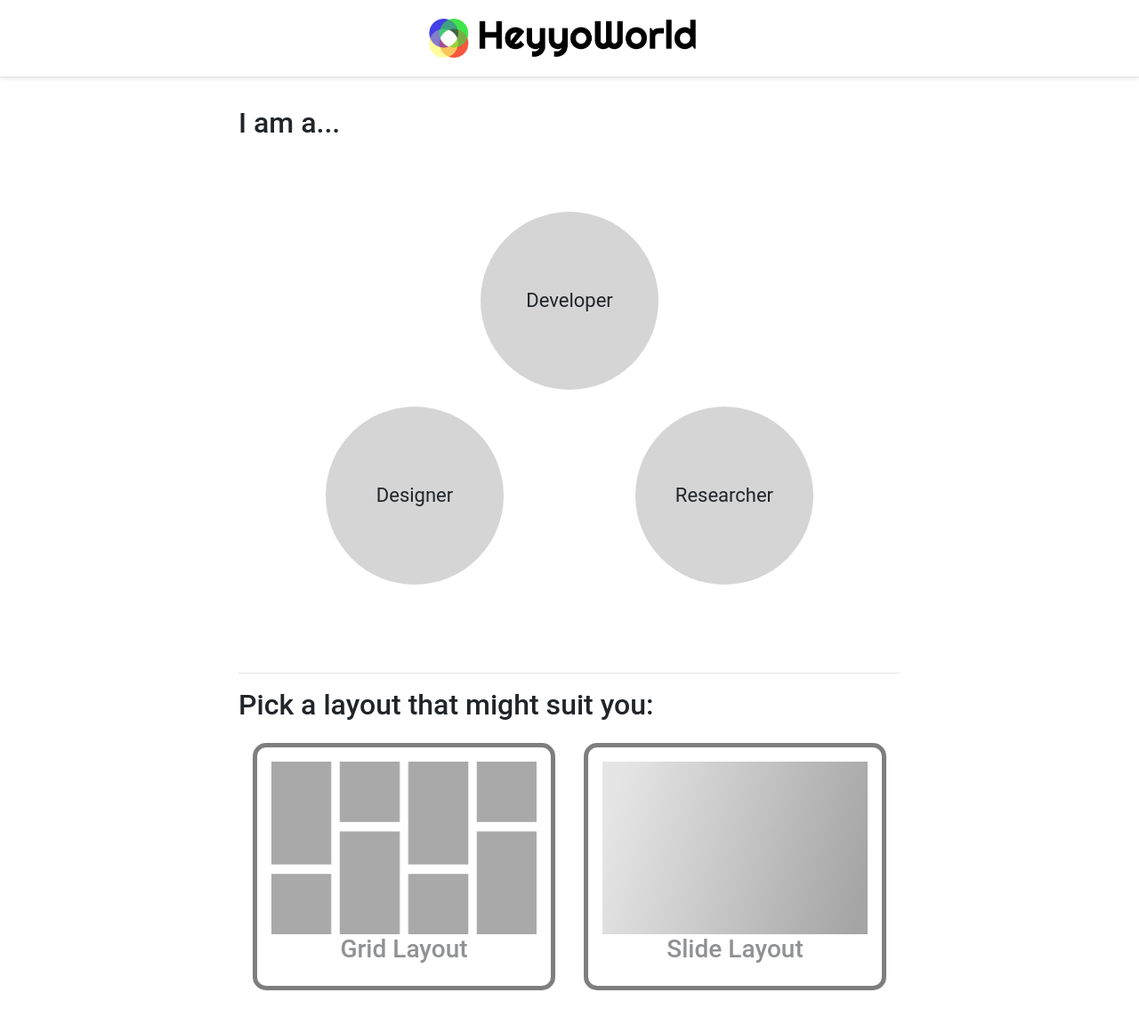
After one commit to kathrynng/hyw, a PHP site: page /signup2.html in a window 1280 px wide. The commit adds this page. Shown: the whole page at 89% size. Run offline with PHP 8.4, Linux system fonts and the light colour scheme.

Commit message:
new stuff

```diff
--- a/css/main.css
+++ b/css/main.css
@@ -6,3 +6,7 @@ html body{
 .navbar-brand img{
     width: 15em;
 }
+
+.container-fluid{
+    width: 75%;
+}
--- /dev/null
+++ b/css/signup.css
@@ -0,0 +1,108 @@
+#signup2{
+    margin: 2em auto;
+    width: 80%;
+}
+
+.selectProfession, .selectLayout{
+    margin:5em 0;
+    text-align: center;
+}
+
+.selectProRow{
+    display: block;
+}
+
+
+.roundContainer {
+
+    height: 200px;
+    width: 200px;
+    display: inline-block;
+    position: relative;
+    margin-bottom: 12px;
+    cursor: pointer;
+    font-size: 22px;
+    -webkit-user-select: none;
+    -moz-user-select: none;
+    -ms-user-select: none;
+    user-select: none;
+  }
+
+.roundContainer input {
+    position: absolute;
+    opacity: 0;
+    cursor: pointer;
+    height: 0;
+    width: 0;
+  }
+
+.roundCheck {
+    display: flex;
+    align-items: center;
+    justify-content: center;
+    position: absolute;
+    text-align: center;
+    border-radius: 100%;
+    height: 200px;
+    width: 200px;
+    transition: all 0.5s ease-in-out;
+    background-color: rgba(172, 172, 172, 0.5);
+  }
+
+    .space{
+        width: 140px;
+        cursor: auto;
+    }
+
+  .roundContainer input:checked ~ #developerCheck {
+        transform: scale(1.8);
+        background-color: rgba(71, 144, 252, 0.5);
+  }
+
+  .roundContainer input:checked ~ #designerCheck {
+    transform: scale(1.8);
+    background-color: rgba(243, 42, 42, 0.5);
+}
+.roundContainer input:checked ~ #researcherCheck {
+    transform: scale(1.8);
+    background-color: rgba(42, 243, 92, 0.5);
+}
+
+.layoutBox{
+    margin:1em;
+    width:50%;
+    display: block;
+}
+
+.layoutBox input{
+    position: absolute;
+    opacity: 0;
+    cursor: pointer;
+    height: 0;
+    width: 0;
+  }
+
+  .selectLayout{
+    display: inline-flex;
+      margin: 0 auto;
+  }
+
+  .layoutChoice {
+    border-radius: 15px;
+
+      display: block;
+      border:solid #000 5px;
+      width: 100%;
+      height: auto;
+      opacity: 0.5;
+      padding: 1em;
+  }
+
+  .layoutChoice img{
+
+      width: 100%;
+  }
+
+  .layoutBox input:checked ~ .layoutChoice{
+      opacity: 1;
+  }
--- /dev/null
+++ b/signup2.html
@@ -0,0 +1,66 @@
+<!DOCTYPE html>
+<html lang="en">
+    <head>
+        <title>HYW</title>
+        <script src="https://code.jquery.com/jquery-3.4.1.slim.min.js" integrity="sha384-J6qa4849blE2+poT4WnyKhv5vZF5SrPo0iEjwBvKU7imGFAV0wwj1yYfoRSJoZ+n" crossorigin="anonymous"></script>
+        <script src="https://cdn.jsdelivr.net/npm/popper.js@1.16.0/dist/umd/popper.min.js" integrity="sha384-Q6E9RHvbIyZFJoft+2mJbHaEWldlvI9IOYy5n3zV9zzTtmI3UksdQRVvoxMfooAo" crossorigin="anonymous"></script>
+        <link rel="stylesheet" href="https://stackpath.bootstrapcdn.com/bootstrap/4.4.1/css/bootstrap.min.css" integrity="sha384-Vkoo8x4CGsO3+Hhxv8T/Q5PaXtkKtu6ug5TOeNV6gBiFeWPGFN9MuhOf23Q9Ifjh" crossorigin="anonymous">
+        <script src="https://stackpath.bootstrapcdn.com/bootstrap/4.4.1/js/bootstrap.min.js" integrity="sha384-wfSDF2E50Y2D1uUdj0O3uMBJnjuUD4Ih7YwaYd1iqfktj0Uod8GCExl3Og8ifwB6" crossorigin="anonymous"></script>
+
+        <link rel="stylesheet" href="css/main.css">
+        <link rel="stylesheet" href="css/signup.css">
+    </head>
+    <body>
+        <div class="d-flex flex-column flex-md-row align-items-center p-3 px-md-4 mb-3 bg-white border-bottom shadow-sm justify-content-center">
+            <a href="#" class="navbar-brand">
+                <img src="images/Title 1.png" class="main-img" alt="heyyo world">
+            </a>
+        </div>
+        <!-- Form Sample -->
+        <div class="container-fluid">
+            <form id="signup2">
+                <h2>I am a...</h2>
+                <div class="selectProfession">
+                    <label class="roundContainer">
+                        <input type="checkbox" name="profession" value="developer">
+                        <span class="roundCheck" id="developerCheck">Developer</span>
+                    </label>
+                    <div class="selectProRow">
+                        <label class="roundContainer">
+                        <input type="checkbox" name="profession" value="designer">
+                        <span class="roundCheck" id="designerCheck">Designer</span>
+                    </label>
+                    <label class="roundContainer space"></label>
+                    <label class="roundContainer">
+                        <input type="checkbox" name="profession" value="researcher">
+                        <span class="roundCheck" id="researcherCheck">Researcher</span>
+                    </label>
+                </div>
+            </div>
+
+                <hr>
+
+                <h2>Pick a layout that might suit you:</h2>
+                <div class="selectLayout">
+                    <label class="layoutBox">
+                        <input type="radio" name="layout" value="grid">
+                        <span class="layoutChoice">
+                            <img src="images/grid.png" alt="grid layout">
+                            <h3>Grid Layout</h3>
+                        </span>
+                    </label>
+                    <label class="layoutBox">
+                        <input type="radio" name="layout" value="slide">
+                        <span class="layoutChoice">
+                            <img src="images/slide.png" alt="slide layout">
+                            <h3>Slide Layout</h3>
+                        </span>
+                    </label>
+                </div>
+
+
+            </form>
+        </div>
+
+    </body>
+</html>
```
Also changed, not shown: images/grid.png (added), images/grid.svg (added), images/grid@2x.png (added), images/slide.png (added), images/slide.svg (added), images/slide@2x.png (added).
